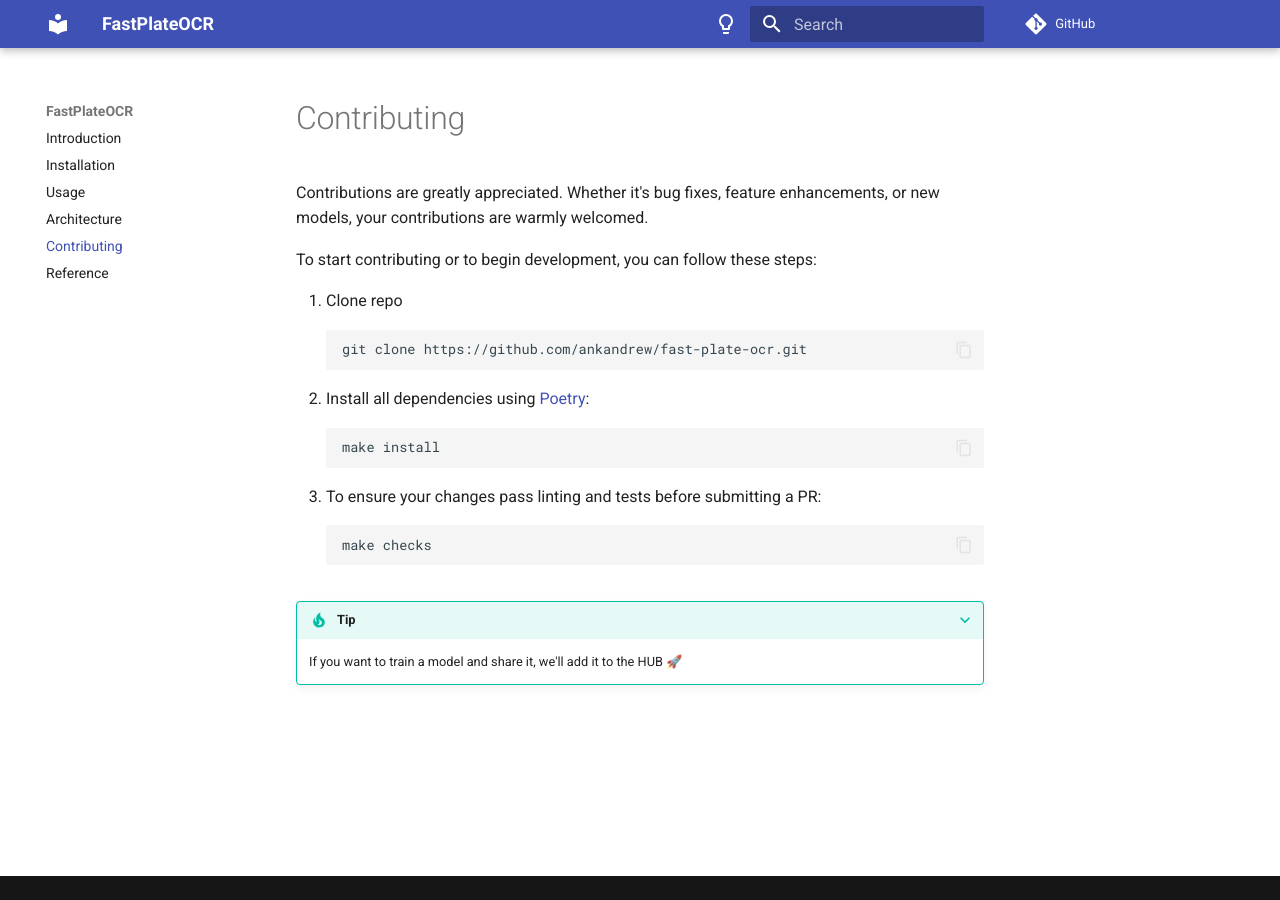
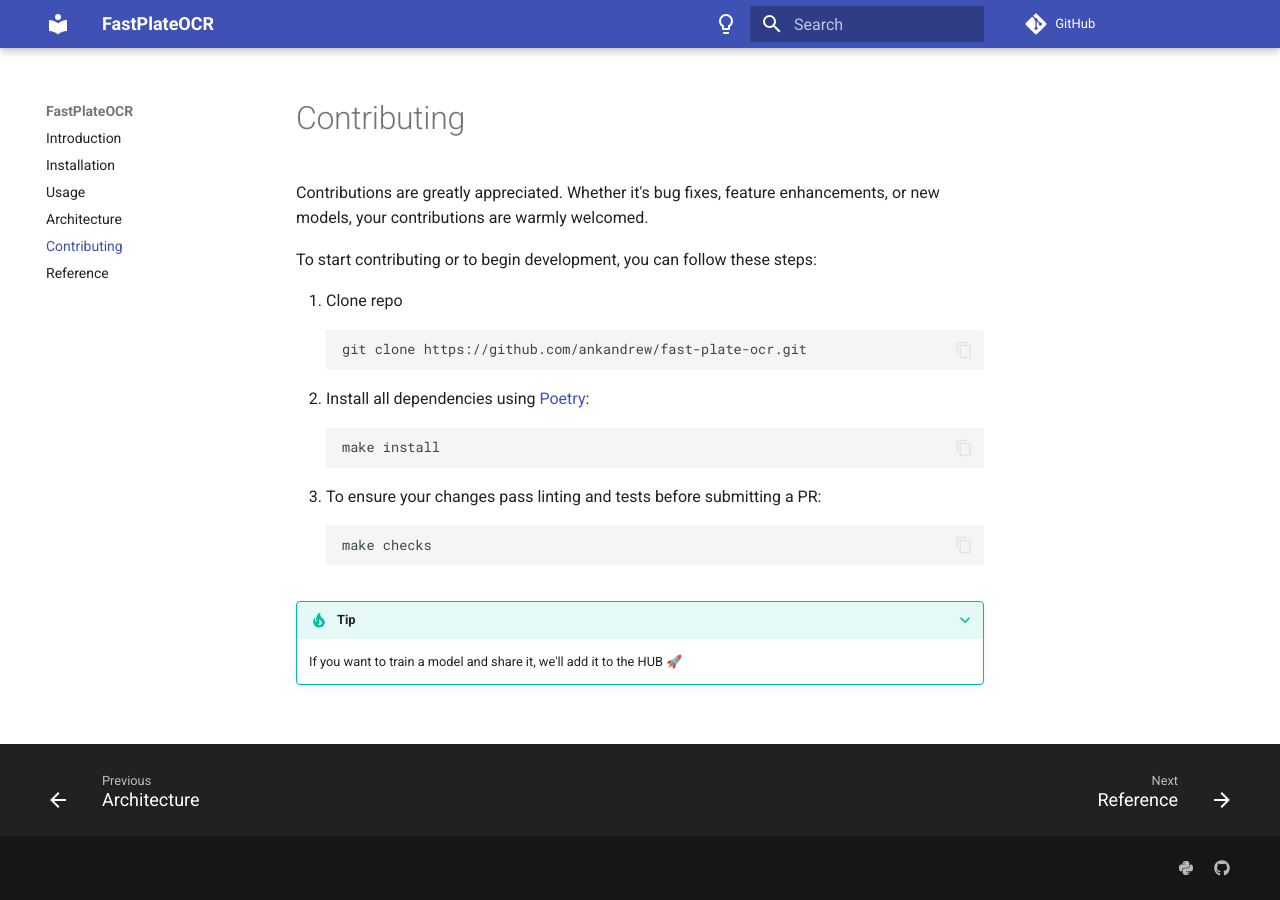
Before and after one commit to ankandrew/fast-plate-ocr, an MkDocs documentation site: the page built from docs/contributing.md, in a window 1280 px wide. Built offline with MkDocs 1.6.1 and Material for MkDocs 9.7.7, drawn with Linux system fonts in a browser that asks for light colours; comment, search, counter and statistics services are not loaded; the version menu is left out.

Commit message:
Improve docs with more features

```diff
--- a/mkdocs.yml
+++ b/mkdocs.yml
@@ -5,11 +5,17 @@
 theme:
   name: material
   features:
+    - content.code.annotate
+    - content.code.copy
+    - navigation.path
     - navigation.instant
     - navigation.instant.progress
+    - navigation.sections
+    - navigation.footer
+    - search.highlight
     - search.suggest
-    - search.highlight
-    - content.code.copy
+    - toc.follow
+    - header.autohide
   palette:
     - scheme: default
       toggle:
@@ -35,19 +41,31 @@
       handlers:
         python:
           paths: [ . ]
-        options:
-          members_order: source
-          separate_signature: true
-          filters: [ "!^_" ]
-          docstring_options:
-            ignore_init_summary: true
-          merge_init_into_class: true
-          show_signature_annotations: true
-          signature_crossrefs: true
+          options:
+            members_order: source
+            separate_signature: true
+            filters: [ "!^_" ]
+            docstring_options:
+              ignore_init_summary: true
+            merge_init_into_class: true
+            show_signature_annotations: true
+            show_object_full_path: false
+            show_type_annotations: true
+            show_variable_annotations: true
+            signature_crossrefs: true
+          inventories:
+            - url: https://docs.python.org/3/objects.inv
+              domains: [ py, std ]
+            - url: https://typing-extensions.readthedocs.io/en/latest/objects.inv
 extra:
   version:
     provider: mike
   generator: false
+  social:
+    - icon: fontawesome/brands/python
+      link: https://pypi.org/project/fast-plate-ocr/
+    - icon: fontawesome/brands/github
+      link: https://github.com/ankandrew/fast-plate-ocr
 markdown_extensions:
   - admonition
   - pymdownx.highlight:
```
